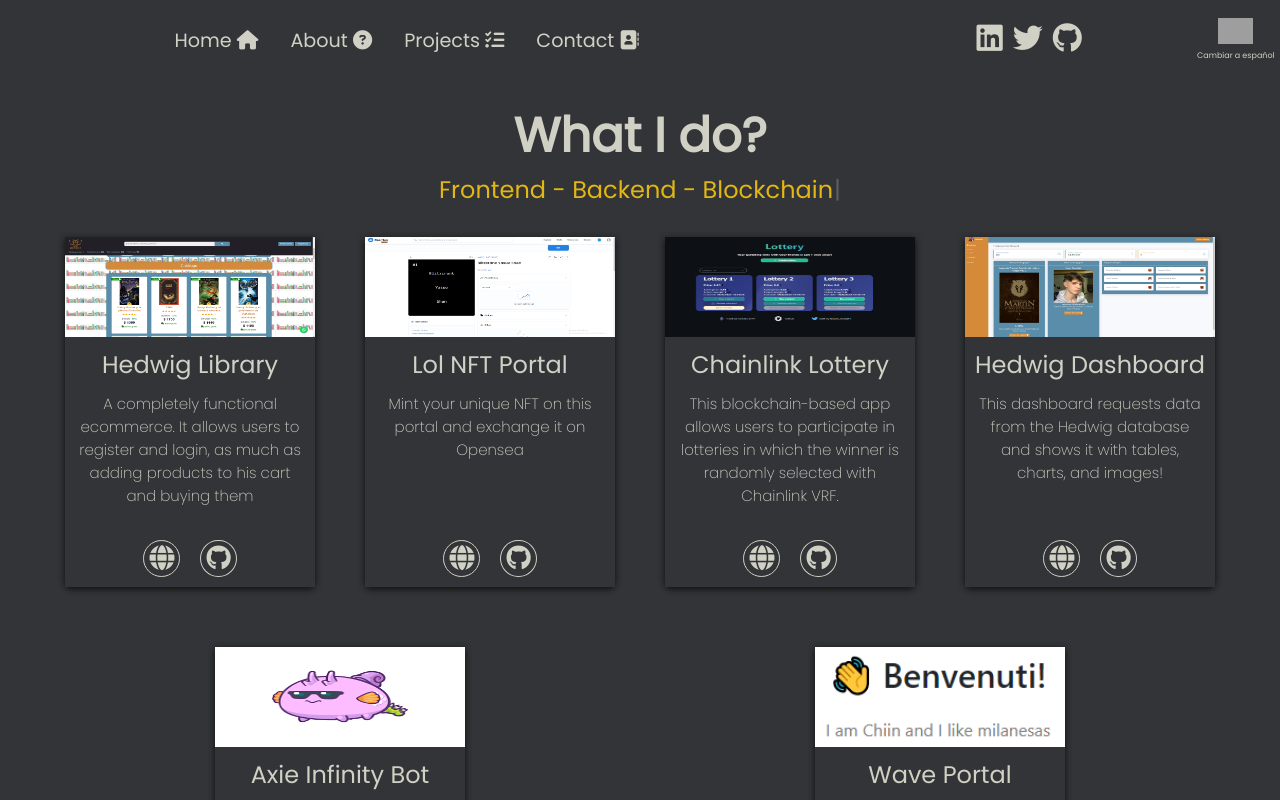
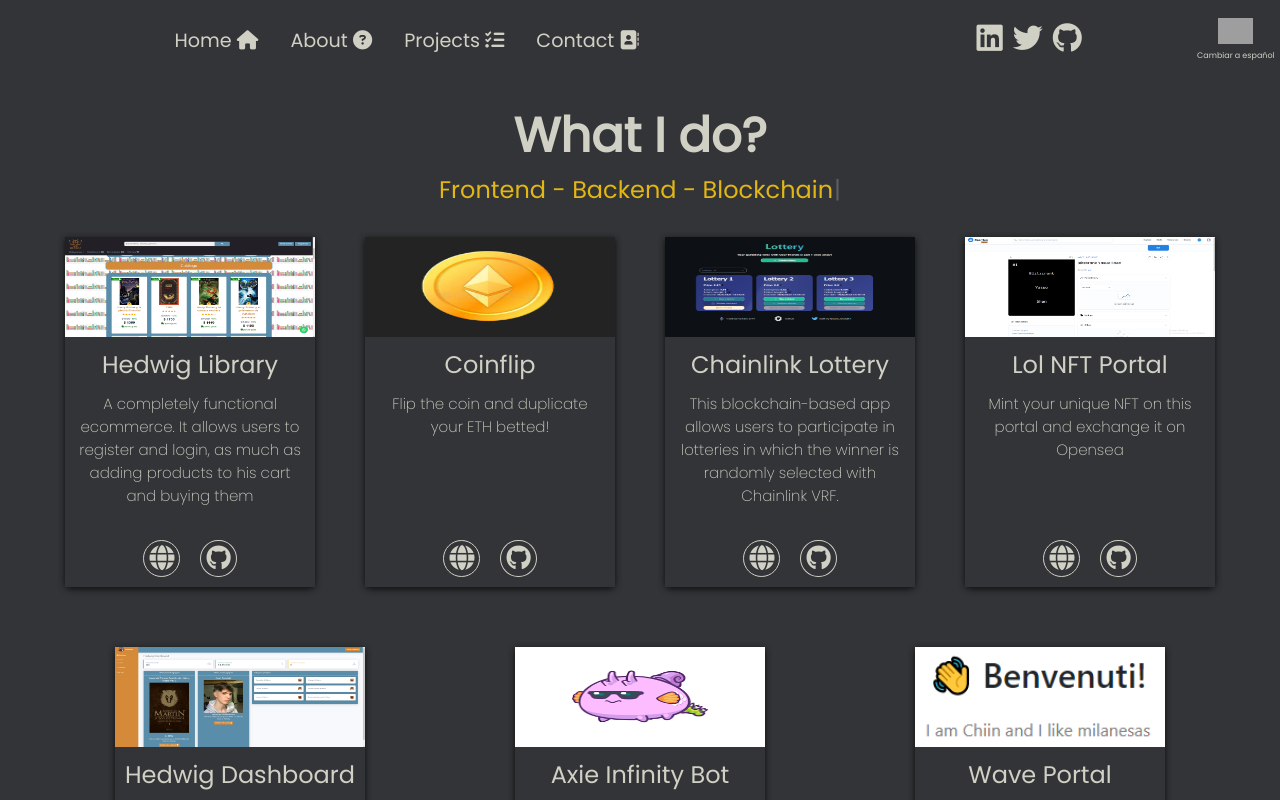
Before and after one commit to AlanRacciatti/Portfolio, a React (Create React App) app: page /projects in a window 1280 px wide. Shown: the top 800 px of the page. Built offline with nearby package versions, Linux system fonts and the light colour scheme; grey boxes are pictures that could not be loaded.

Commit message:
feat: add new project to portfolio

```diff
--- a/src/Components/Home/ProjectsSection/ProjectsItems.js
+++ b/src/Components/Home/ProjectsSection/ProjectsItems.js
@@ -4,6 +4,7 @@
 import lotteryDemo from "../../../assets/lottery-demo.PNG";
 import wavePortalImg from "../../../assets/wave-project.PNG";
 import nftImg from "../../../assets/nft.PNG";
+import coinflipImg from "../../../assets/coinflip.PNG";
 
 export const projectsItems = [
   {
@@ -15,12 +16,12 @@
     img: hedwigLibrary,
   },
   {
-    title: "lolNft",
+    title: "coinflip",
     url: {
-      app: "https://github.com/AlanRacciatti/Lol-NFT-Collection",
-      github: "https://github.com/AlanRacciatti/Axie-Discord-Bot",
+      app: "https://eth-coinflip.vercel.app",
+      github: "https://github.com/AlanRacciatti/Coinflip",
     },
-    img: nftImg,
+    img: coinflipImg,
   },
   {
     title: "chainlinkLottery",
@@ -29,6 +30,14 @@
       github: "https://github.com/AlanRacciatti/lottery.eth",
     },
     img: lotteryDemo,
+  },
+  {
+    title: "lolNft",
+    url: {
+      app: "https://github.com/AlanRacciatti/Lol-NFT-Collection",
+      github: "https://github.com/AlanRacciatti/Axie-Discord-Bot",
+    },
+    img: nftImg,
   },
   {
     title: "hedwigDashboard",
--- a/src/i18n.js
+++ b/src/i18n.js
@@ -73,6 +73,10 @@
                   title: "Hedwig Dashboard",
                   description:
                     "This dashboard requests data from the Hedwig database and shows it with tables, charts, and images!",
+                },
+                coinflip: {
+                  title: "Coinflip",
+                  description: "Flip the coin and duplicate your ETH betted!",
                 },
                 chainlinkLottery: {
                   title: "Chainlink Lottery",
@@ -223,6 +227,10 @@
                   description:
                     "Este dashboard solicita información de la base de datos de Hedwig y la muestra mediantes tablas, gráficos e imágenes!",
                 },
+                coinflip: {
+                  title: "Coinflip",
+                  description: "Gira la moneda y duplica tu apuesta en ETH!",
+                },
                 chainlinkLottery: {
                   title: "Chainlink Lottery",
                   description:
```
Also changed, not shown: src/assets/coinflip.PNG (added).
